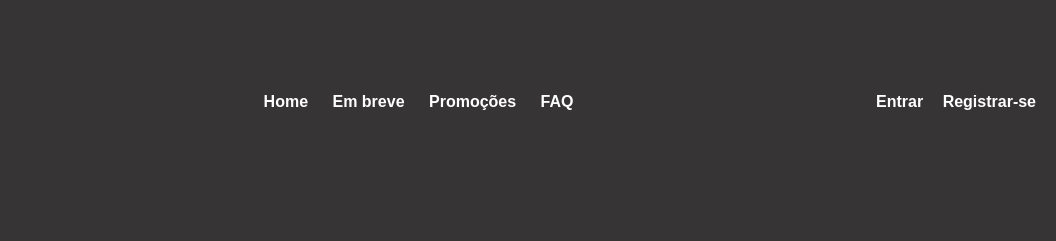
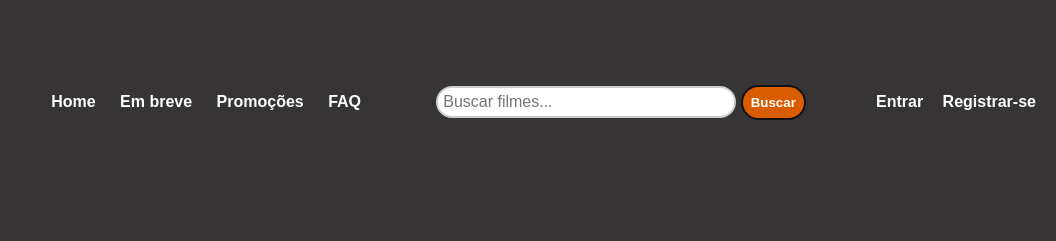
Before and after one commit to CaioBorbaa/Trabalho-WEB-UX, a plain HTML site: page Cine-Project/pages/home.html in a window 1280 px wide. Shown: the top 241 px of the page, 224-1280 px from the left. Drawn offline with Linux system fonts and the light colour scheme.

Commit message:
Atualizações

```diff
--- a/Cine-Project/css/Entrar.css
+++ b/Cine-Project/css/Entrar.css
@@ -45,7 +45,7 @@ body {
   .login-box button {
     width: 100%;
     padding: 10px;
-    background-color: #28a745;
+    background-color: #d95d00;
     border: none;
     border-radius: 5px;
     color: white;
@@ -56,7 +56,7 @@ body {
   }
 
   .login-box a {
-    color: #28a745;
+    color: #d95d00;
     text-decoration: none;
   }
 
--- a/Cine-Project/css/Geral.css
+++ b/Cine-Project/css/Geral.css
@@ -32,6 +32,42 @@ main {
 .logo {
   height: 200px;
 }
+
+/* Container da barra de pesquisa */
+.BarraPesquisa {
+  display: flex;
+  justify-content: center;
+  margin: 30px 0;
+}
+
+/* Campo de texto */
+.search-input {
+  padding: 5px;
+  width: 300px;
+  font-size: 16px;
+  border: 2px solid #ccc;
+  border-radius: 25px;
+  outline: none;
+}
+
+/* Botão de busca */
+.search-button {
+  padding: 8px;
+  background-color: #d95d00;
+  color: white;
+  border: 2px solid #111;
+  border-radius: 25px;
+  cursor: pointer;
+  font-weight: bold;
+  transition: background-color 0.3s;
+}
+
+.search-button:hover {
+  background-color: #d95d00;
+  color: black;
+  border-color: #d95d00;
+}
+
 
 /* Menu */
 .menu a {
--- a/Cine-Project/css/Registrar.css
+++ b/Cine-Project/css/Registrar.css
@@ -50,14 +50,14 @@ body {
   .caixa-registro button {
     width: 100%;
     padding: 10px;
-    background-color: #28a745;
+    background-color: #d95d00;
     color: white;
     border: none;
     border-radius: 4px;
   }
 
   .caixa-registro button:hover {
-    background-color: #218838;
+    background-color: #d95d00;
   }
 
   .caixa-registro p {
@@ -65,7 +65,7 @@ body {
   }
 
   .caixa-registro a {
-    color: #28a745;
+    color: #d95d00;
     text-decoration: none;
   }
 
--- a/Cine-Project/pages/home.html
+++ b/Cine-Project/pages/home.html
@@ -20,6 +20,14 @@
         <a href="/Cine-Project/pages/Promocoes.html">Promoções</a>
         <a href="/Cine-Project/pages/FAQ.html">FAQ</a>
       </nav>
+
+      <div class="BarraPesquisa">
+        <form action="#" method="get">
+          <input type="text" placeholder="Buscar filmes..." name="busca" class="search-input">
+          <button type="submit" class="search-button">Buscar</button>
+        </form>
+      </div>
+
 
       <!-- Área de login/registro -->
       <div class="login">
```
